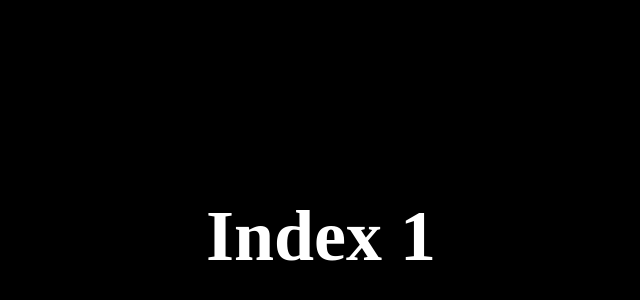
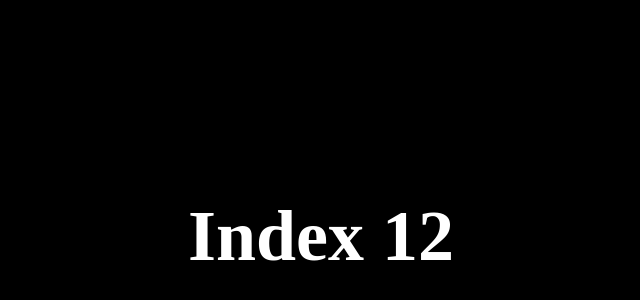
Before and after one commit to PythonUser-ux/11--JSON-Web-Tokens---MongoDB-, a website: page views/index.html in a window 1280 px wide. Shown: the part 164-464 px from the top of the page, without its empty margins (319-959 px from the left). Drawn offline with Linux system fonts and the light colour scheme; files that its build step writes are made by us from their sources.

Commit message:
Update index.html

```diff
--- a/views/index.html
+++ b/views/index.html
@@ -5,12 +5,12 @@
     <meta charset="UTF-8">
     <meta http-equiv="X-UA-Compatible" content="IE=edge">
     <meta name="viewport" content="width=device-width, initial-scale=1.0">
-    <title>Index 2</title>
+    <title>Index 22</title>
     <link rel="stylesheet" href="css/style.css" />
 </head>
 
 <body>
-    <h1>Index 1</h1>
+    <h1>Index 12</h1>
 </body>
 
 </html>
```
